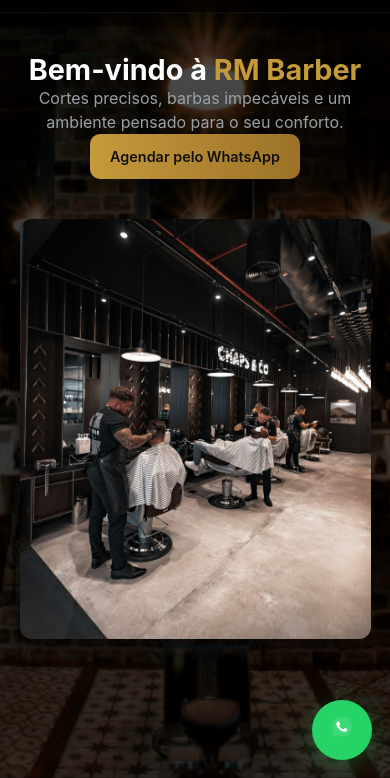
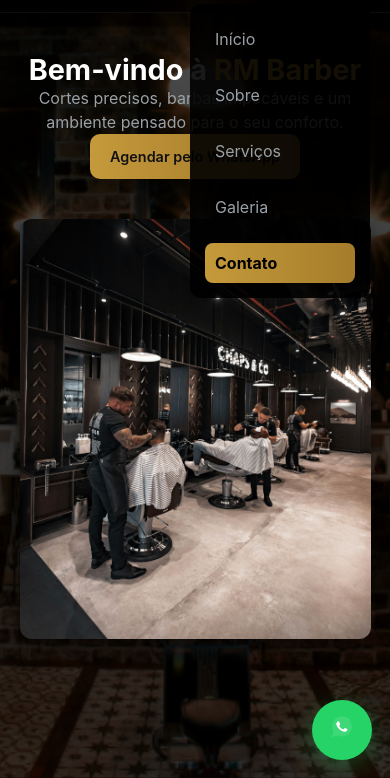
Before and after one commit to rudsonmanenti/barbearia, a plain HTML site: page index.html in a window 390 px wide. Both pictures are taken after a click on the button "Menu". Shown: the part 66-844 px from the top of the page. Drawn offline with Linux system fonts and the light colour scheme.

Commit message:
adicionado efeito menu hamburger

```diff
--- a/css/style.css
+++ b/css/style.css
@@ -344,3 +344,25 @@ footer {
     font-size: 0.9rem;
   }
 }
+@media (max-width: 880px) {
+  nav {
+    display: none;
+    flex-direction: column;
+    position: absolute;
+    top: 70px;
+    right: 20px;
+    background: rgba(0, 0, 0, 0.9);
+    padding: 15px;
+    border-radius: 10px;
+    width: 180px;
+  }
+
+  nav.active {
+    display: flex;
+  }
+
+  .hamb {
+    display: block;
+    cursor: pointer;
+  }
+}
```
Also changed, not shown: index.html (+1 -1 lines).
